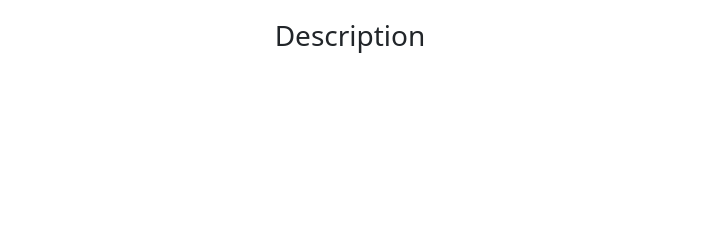
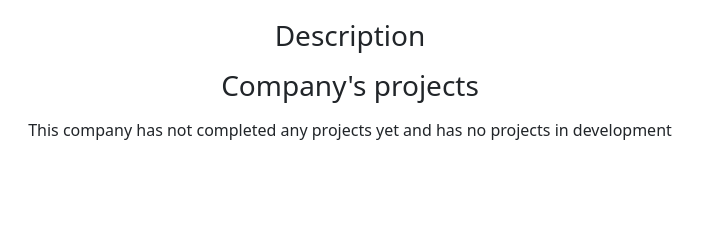
Before and after one commit to ArtMot99/MyCRMProject, a Django app: template crmproject/templates/crmproject/info_about_company.html in a window 1280 px wide; the page is wider, and only the part inside the window is pictured. Shown: the part 406-646 px from the top of that part, without its empty margins (290-993 px from the left). Run offline with Django 4.2, Linux system fonts and the light colour scheme; the template is opened without the code that fills it, so the values that code supplies are empty; parts of the project's set-up code (start-up, migrations or seed data) failed here and were passed over; some libraries are stand-ins or nearby versions.

Commit message:
Added a button to create a project, if the company has no projects - the user will see an inscription about it. Differentiated access rights between a regular user and a manager

```diff
--- a/crmproject/templates/crmproject/info_about_company.html
+++ b/crmproject/templates/crmproject/info_about_company.html
@@ -32,7 +32,7 @@
             <p style="position: relative; left: 300px"><span class="h6">Edited:</span> <span style="font-size: 20px; color: dimgrey">{{ company.update_at }}</span></p>
         {% endif %}
 
-        {% if user.is_authenticated and user == company.user%}
+        {% if user.is_staff and user == company.user%}
             <a class="btn mb-3 btn-warning btn-sm" role="button"
                style="position: relative; width: 9rem;left: 300px;"
                href="{% url 'update_company' pk=company.id%}">Update</a>
@@ -46,8 +46,13 @@
         <p>{{ company.about_company | safe }}</p>
     </div>
 
+    <h3 class="text-center mb-3">Company's projects</h3>
     {% if company.project_set.all %}
-    <h3 class="text-center mb-3">Company's projects</h3>
+        {% if user.is_staff and user == company.user%}
+            <a class="btn mb-3 btn-info btn-sm" role="button"
+           style="position: relative; width: 9rem; left: 570px;"
+           href="{% url 'create_project' pk=company.id%}">Add project</a>
+        {% endif %}
 
         {% for project in company.project_set.all %}
                 <div class="list-group mb-2">
@@ -60,6 +65,14 @@
                     </a>
                 </div>
         {% endfor %}
+    {% else %}
+        {% if user.is_staff and user == company.user%}
+            <a class="btn mb-3 btn-info btn-sm" role="button"
+           style="position: relative; width: 9rem; left: 570px;"
+           href="{% url 'create_project' pk=company.id%}">Add project</a>
+        {% endif %}
+
+        <p class="text-center">This company has not completed any projects yet and has no projects in development</p>
     {% endif %}
 
 {% endblock %}
```
Lines whose indentation alone changed are shown as unchanged.
